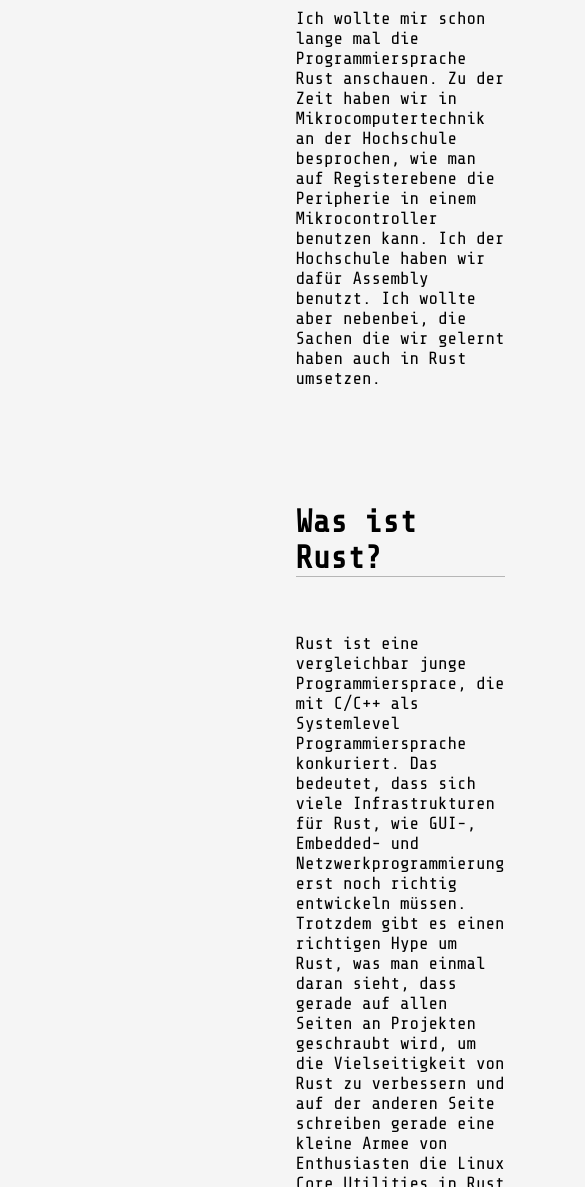
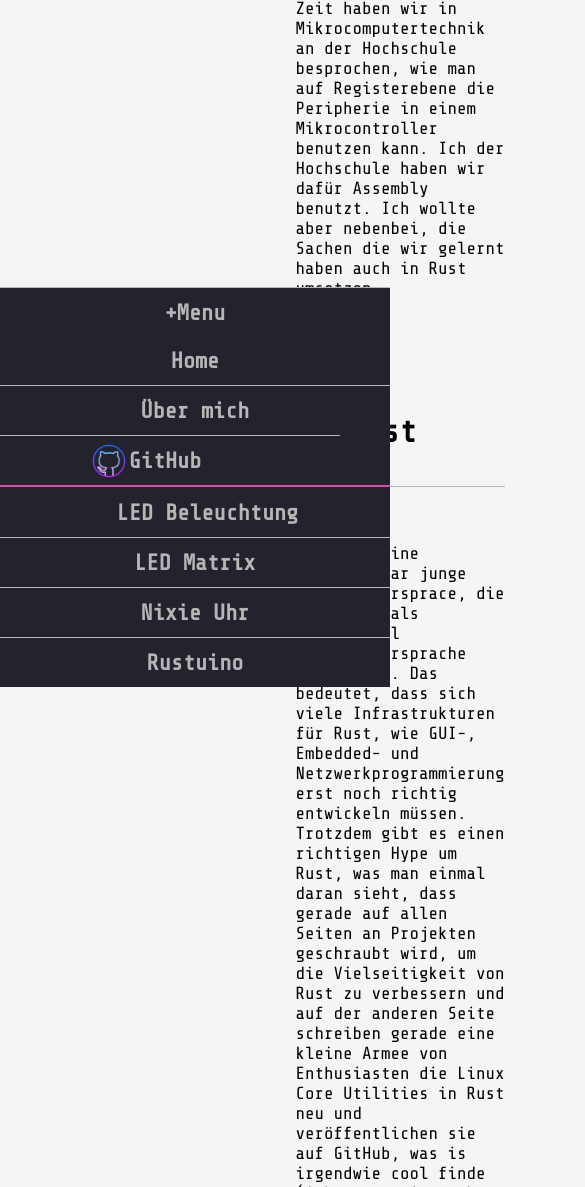
Before and after one commit to SebastianBraun01/SebastianBraun01.github.io, a website built with Parcel: page pages/rustuino.html in a window 390 px wide. Shown: the part 507-1694 px from the top of the page, 585 px wide, since content can reach past the window. Built offline with nearby package versions, Linux system fonts and the light colour scheme.

Commit message:
handy freundliche navbar

```diff
--- a/css/style.css
+++ b/css/style.css
@@ -28,20 +28,25 @@
 /* ----- Navbar ----- */
 #haupt-nav {
   background-color: var(--hintergrund_dunkel);
+  box-shadow: 5px 5px 8px var(--text_hell);
   height: 90px;
+  position: relative;
   display: flex;
   justify-content: space-between;
   align-items: center;
+  z-index: 9;
+  transition: box-shadow 0.15s linear;
 }
 
 #sub-nav {
   background-color: var(--hintergrund_dunkel);
-  border-top: var(--highlight_text) 1px solid;
+  border-top: var(--text_dunkel) 1px solid;
   box-shadow: 5px 5px 8px var(--text_hell);
   height: 75px;
-  display: none;
+  display: flex;
   justify-content: flex-start;
   align-items: center;
+  transition: transform 0.15s linear;
 }
 
 #logo {
@@ -62,7 +67,7 @@
   font-weight: bold;
 }
 
-#haupt-nav .nav-link:last-of-type {
+#haupt-nav .nav-link:nth-of-type(4) {
   margin-right: 100px;
 }
 
@@ -76,19 +81,85 @@
   transition-duration: 250ms;
 }
 
+#mobile-nav {
+  display: none;
+}
+
 
 /* ----- Media Query ----- */
-@media(max-width: 850px) {
-  header {
+@media(max-width: 780px) {
+  #haupt-nav {
+    box-shadow: none;
     position: fixed;
-    width: 100vw;
+    bottom: 252px;
+    width: 100%;
+    height: auto;
+    display: flex;
+    flex-direction: column;
+    justify-content: center;
+    align-items: center;
+    box-shadow: none;
   }
 
-  #haupt-nav nav {
-    height: 70px;
+  #sub-nav {
+    border: none;
+    box-shadow: none;
+    position: fixed;
+    bottom: 50px;
+    width: 100%;
+    height: auto;
+    display: flex;
+    flex-direction: column;
+    justify-content: center;
+    align-items: center;
+    z-index: 9;
+    border-top: var(--text_hover) 2px solid;
   }
 
-  #haupt-nav #logo-container {
+  #mobile-nav {
+    position: fixed;
+    bottom: 0;
+    width: 100%;
+    height: auto;
+    display: flex;
+    justify-content: center;
+    background-color: var(--hintergrund_dunkel);
+    z-index: 10;
+  }
+
+  #logo {
     display: none;
   }
+
+  #dropdown {
+    display: none;
+  }
+
+  .nav-link {
+    width: 100%;
+    height: 50px;
+    border-radius: 0;
+    display: flex;
+    justify-content: center;
+    margin: 0;
+    padding: 0;
+  }
+
+  .nav-link:not(#sub-nav .nav-link:first-of-type) {
+    border-top: var(--text_hell) 1px solid;
+  }
+
+  #haupt-nav, #sub-nav {
+    transition: transform 0.25s linear;
+  }
+
+  .active {
+    transform: translateY(400px);
+  }
 }
+
+@media(min-width: 781px) {
+  #sub-nav.active {
+    transform: translateY(-180px);
+  }
+}
--- a/pages/rustuino.html
+++ b/pages/rustuino.html
@@ -11,11 +11,11 @@
 
 <body>
   <!-- Navbar mit Logo -->
-  <nav id="haupt-nav" class="schatten">
+  <nav id="haupt-nav" class="active">
     <img src="../img/logo_hell.png" height="65" alt="Logo" id="logo">
 
     <a class="nav-link" href="../index.html">Home</a>
-    <a class="nav-link" href="#" id="dropdown"><span id="dropdown_icon">+</span>Projekte</a>
+    <a class="nav-link" href="#" id="dropdown">+Projekte</a>
     <a class="nav-link" href="../pages/übermich.html">Über mich</a>
     <a class="nav-link" href="https://github.com/SebastianBraun01" target="_blank"><img src="../img/github-logo.png" width="40"><span>GitHub</span></a>
 
--- a/ts/navigation.ts
+++ b/ts/navigation.ts
@@ -4,32 +4,48 @@
 else path = "../pages";
 
 document.getElementById("haupt-nav").insertAdjacentHTML("afterend", `
-<nav id="sub-nav" class="unsichtbar">
+<nav id="sub-nav" class="active">
   <a class="nav-link" href="${path}/led_beleuchtung.html">LED Beleuchtung</a>
   <a class="nav-link" href="${path}/led_matrix.html">LED Matrix</a>
   <a class="nav-link" href="${path}/nixie_uhr.html">Nixie Uhr</a>
   <a class="nav-link" href="${path}/rustuino.html">Rustuino</a>
+</nav>
+
+<nav id="mobile-nav">
+  <a class="nav-link" href="#" id="mobile-dropdown">+Menu</a>
 </nav>
 `);
 
 
 // Navbar toggle ==================================================================================
 const dropdown = document.getElementById("dropdown");
-const dropdown_icon = document.getElementById("dropdown_icon");
+const mobile_dropdown = document.getElementById("mobile-dropdown");
 const haupt_nav = document.getElementById("haupt-nav");
 const sub_nav = document.getElementById("sub-nav");
 
 dropdown.onclick = () => {
-  if (dropdown_icon.innerText == "+"){
-    dropdown_icon.innerText = "-";
-    haupt_nav.classList.remove("schatten");
+  if (dropdown.innerText == "+Projekte"){
+    dropdown.innerText = "-Projekte";
     haupt_nav.style.boxShadow = "none";
-    sub_nav.style.display = "flex";
+    sub_nav.classList.remove("active");
   }
   else{
-    dropdown_icon.innerText = "+";
+    dropdown.innerText = "+Projekte";
+    sub_nav.classList.add("active");
     haupt_nav.style.boxShadow = "5px 5px 8px #B6B6B6"
-    sub_nav.style.display = "none";
+  }
+}
+
+mobile_dropdown.onclick = () => {
+  if (mobile_dropdown.innerText == "+Menu") {
+    mobile_dropdown.innerText = "-Menu";
+    haupt_nav.classList.remove("active");
+    sub_nav.classList.remove("active");
+  }
+  else {
+    mobile_dropdown.innerText = "+Menu";
+    haupt_nav.classList.add("active");
+    sub_nav.classList.add("active");
   }
 }
 
```
Also changed, not shown: index.html (+2 -2 lines), pages/led_beleuchtung.html (+2 -2 lines), pages/led_matrix.html (+2 -2 lines), pages/nixie_uhr.html (+2 -2 lines), pages/übermich.html (+2 -2 lines), ts/out/navigation.js, 1 other file.
